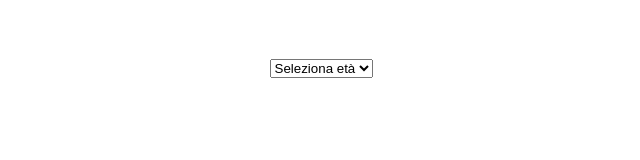
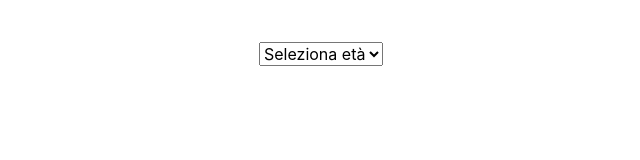
Before and after one commit to brets98/progettoTechWeb, a website with bundled scripts: page index.html in a window 1280 px wide. Shown: the whole page, without its empty margins (319-959 px from the left). Built offline with nearby package versions, Linux system fonts and the light colour scheme.

Commit message:
Finished first page and linked to the second

```diff
--- a/index.html
+++ b/index.html
@@ -4,6 +4,26 @@
         <title>Mistero al Museo</title>
         <script src="https://ajax.googleapis.com/ajax/libs/jquery/3.5.1/jquery.min.js"></script>
         <link href="style.css" rel="stylesheet" />
+
+        <link
+          rel="stylesheet"
+          href="https://stackpath.bootstrapcdn.com/bootstrap/4.3.1/css/bootstrap.min.css"
+          integrity="sha384-ggOyR0iXCbMQv3Xipma34MD+dH/1fQ784/j6cY/iJTQUOhcWr7x9JvoRxT2MZw1T"
+          crossorigin="anonymous"
+        />
+        <script
+          src="https://stackpath.bootstrapcdn.com/bootstrap/4.3.1/js/bootstrap.min.js"
+          integrity="sha384-JjSmVgyd0p3pXB1rRibZUAYoIIy6OrQ6VrjIEaFf/nJGzIxFDsf4x0xIM+B07jRM"
+          crossorigin="anonymous"
+        ></script>
+        <link
+          rel="stylesheet"
+          href="//code.jquery.com/ui/1.12.1/themes/base/jquery-ui.css"
+        />
+        <link rel="stylesheet" href="/resources/demos/style.css" />
+        <script src="https://code.jquery.com/jquery-1.12.4.js"></script>
+        <script src="https://code.jquery.com/ui/1.12.1/jquery-ui.js"></script>
+
 
     </head>
     <body>
--- a/js/elementari/elementary.js
+++ b/js/elementari/elementary.js
@@ -0,0 +1,3 @@
+function fetchPresentation(){    // fino a qua funziona tutto
+  console.log("Da sostituire con la presentazione della seconda pagina ");
+}
--- a/js/global.js
+++ b/js/global.js
@@ -39,13 +39,16 @@
     return res.json(); // pars the json in a regular js obj
   }).then(function(obj){
     console.log(obj);
-    /*
+
     document.getElementById("myData").innerHTML = "";
     document.getElementById("picture").innerHTML = "";
     document.getElementById("pulsante").innerHTML = "";
     document.getElementById("zaino").innerHTML = "";
 
-  */
+
+    appendDatamyData(obj);
+    appendDataPicture(obj);
+    appendDataButton(obj);
 
   }).catch(function(err){
     console.error(err);
@@ -53,8 +56,62 @@
 
   }
 
-/*
-  function appendDatamyData(){
+
+  function appendDatamyData(obj){
+      var mainContainer = document.getElementById("myData");
+    for (var i = 0; i < obj.length; i++) {
+      var introduzione = document.createElement("p");
+      mainContainer.appendChild(introduzione);
+      introduzione.innerHTML = obj[i].Intro.text;
+    }
+    console.log(introduzione);
+    console.log("----");
 
   }
-*/
+
+  function appendDataPicture(obj){
+    var picContainer = document.getElementById("picture");
+
+    for (var j = 0; j < obj.length; j++) {
+      var urlvalue = JSON.stringify(obj[j].Intro.img_url);
+      var stripped = urlvalue.replace(/['"]+/g, "");
+      var img_url = document.createElement("IMG");
+      img_url.setAttribute("src", stripped);
+      img_url.setAttribute("width", "640");
+      img_url.setAttribute("height", "220");
+      //img_url.setAttribute("alt", "The Pulpit Rock");
+      //document.body.appendChild(img_url);
+      picContainer.appendChild(img_url);
+      img_url.innerHTML = obj[j].Intro.img_url;
+    }
+
+    console.log(img_url);
+    console.log(urlvalue);
+    console.log(stripped);
+    console.log(picContainer);
+    console.log("----");
+  }
+
+  function appendDataButton(obj){
+
+    var pulsContainer = document.getElementById("pulsante");
+
+    for (var i = 0; i < obj.length; i++) {
+      var urlvalue = JSON.stringify(obj[i].Intro.botFunc);
+
+      var stripped = urlvalue.replace(/['"]+/g, "");
+
+      var puls = document.createElement("button");
+
+      puls.setAttribute("onclick", stripped);
+
+      pulsContainer.appendChild(puls);
+
+      puls.innerHTML = obj[i].Intro.botName;
+    }
+
+    console.log(puls);
+    console.log(urlvalue);
+    console.log(stripped);
+    console.log(pulsContainer);
+  }
--- a/json/dino/dino.json
+++ b/json/dino/dino.json
@@ -3,7 +3,8 @@
         "Intro":{
             "text": "Chiamata in arrivo . . .",
             "botName": "Rispondi",
-            "BotFunc": "fetchPresentation()",
+            "botFunc": "fetchPresentation()",
+            "img_url":"./img/dinoEsOne.png",
             "backpack":{
                 "obj1": "",
                 "obj2": "",
```
Also changed, not shown: img/dinoEsOne.png (added).
